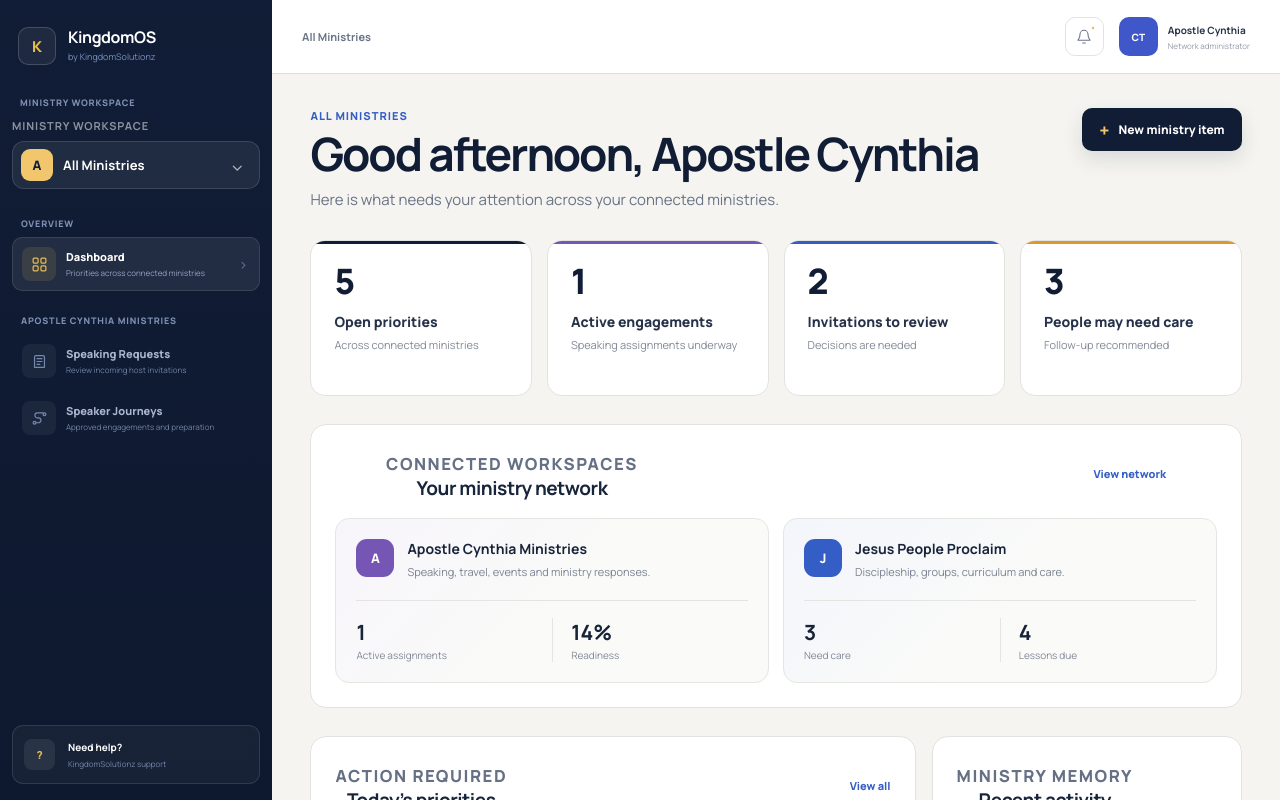
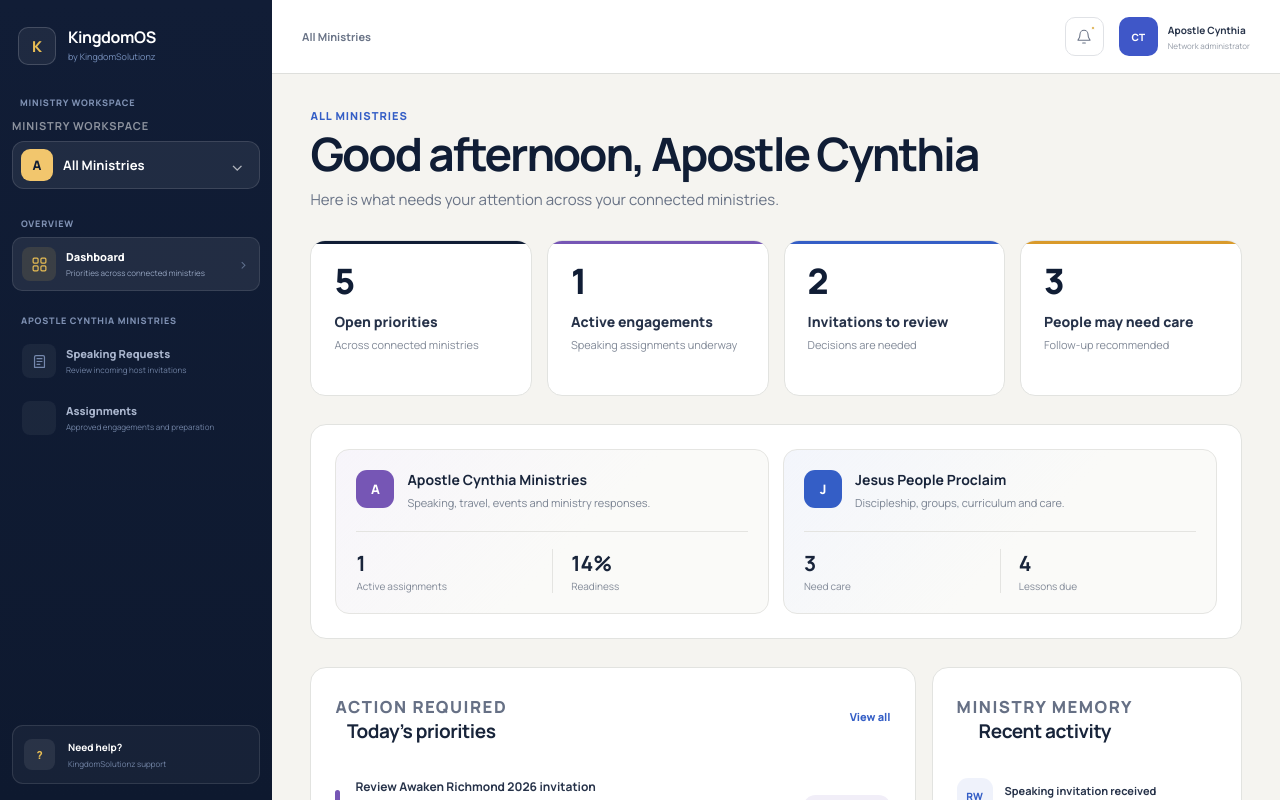
Before and after one commit to michael-ddavis/kingdomsolutionz, an Angular app in the folder KingdomSolutionz.Web/ClientApp/: page /app/dashboard in a window 1280 px wide. Shown: the top 800 px of the page. Built offline with nearby package versions, Linux system fonts and the light colour scheme.

Commit message:
adjust assignment links and routes

```diff
--- a/KingdomSolutionz.Web/ClientApp/src/app/platform/layout/platform-shell/platform-shell.component.ts
+++ b/KingdomSolutionz.Web/ClientApp/src/app/platform/layout/platform-shell/platform-shell.component.ts
@@ -14,7 +14,7 @@ export interface PlatformNavigationItem {
   label: string;
   description?: string;
   route: string;
-  icon: 'dashboard' | 'requests' | 'journeys';
+  icon: 'dashboard' | 'requests' | 'assignments';
   exact?: boolean;
 }
 
@@ -99,11 +99,11 @@ export class PlatformShellComponent {
             icon: 'requests'
           },
           {
-            label: 'Speaker Journeys',
+            label: 'Assignments',
             description:
               'Approved engagements and preparation',
-            route: '/app/speaker-journeys',
-            icon: 'journeys'
+            route: '/app/assignments',
+            icon: 'assignments'
           }
         ]
       }
@@ -137,11 +137,11 @@ export class PlatformShellComponent {
             icon: 'requests'
           },
           {
-            label: 'Speaker Journeys',
+            label: 'Assignments',
             description:
               'Travel, preparation and follow-up',
-            route: '/app/speaker-journeys',
-            icon: 'journeys'
+            route: '/app/assignments',
+            icon: 'assignments'
           }
         ]
       }
--- a/KingdomSolutionz.Web/ClientApp/src/app/platform/pages/assignments/assignment-list/assignment-list.component.html
+++ b/KingdomSolutionz.Web/ClientApp/src/app/platform/pages/assignments/assignment-list/assignment-list.component.html
@@ -147,7 +147,7 @@
     <section class="assignment-toolbar">
       <div
         class="filter-group"
-        aria-label="Filter speaker assignments">
+        aria-label="Filter assignments">
 
         <button
           type="button"
@@ -223,10 +223,10 @@
 
       <span class="result-count">
         {{
-          getFilteredJourneys(assignments).length
+          getFilteredAssignments(assignments).length
         }}
         {{
-          getFilteredJourneys(assignments).length === 1
+          getFilteredAssignments(assignments).length === 1
             ? 'assignment'
             : 'assignments'
         }}
@@ -236,18 +236,18 @@
     <section
       class="assignment-list"
       *ngIf="
-        getFilteredJourneys(assignments).length > 0;
-        else noJourneys
+        getFilteredAssignments(assignments).length > 0;
+        else noAssignments
       ">
 
       <a
         *ngFor="
           let assignment of
-            getFilteredJourneys(assignments);
-          trackBy: trackByJourneyId
+            getFilteredAssignments(assignments);
+          trackBy: trackByAssignmentId
         "
         [routerLink]="[
-          '/app/speaker-assignments',
+          '/app/assignments',
           assignment.id
         ]"
         class="assignment-card">
@@ -272,7 +272,7 @@
             </span>
 
             <span class="assignment-reference">
-              JRN-{{ assignment.id }}
+              ASN-{{ assignment.id }}
             </span>
           </div>
 
@@ -449,14 +449,14 @@
       </a>
     </section>
 
-    <ng-template #noJourneys>
+    <ng-template #noAssignments>
       <section class="empty-state">
         <div class="empty-mark">SJ</div>
 
         <h2>No assignments found</h2>
 
         <p>
-          There are no speaker assignments matching the
+          There are no assignments matching the
           selected filter.
         </p>
 
--- a/KingdomSolutionz.Web/ClientApp/src/app/platform/pages/assignments/assignment-list/assignment-list.component.ts
+++ b/KingdomSolutionz.Web/ClientApp/src/app/platform/pages/assignments/assignment-list/assignment-list.component.ts
@@ -52,7 +52,7 @@ export class AssignmentListComponent {
     this.selectedFilter = filter;
   }
 
-  getFilteredJourneys(
+  getFilteredAssignments(
     assignments: readonly Assignment[]
   ): readonly Assignment[] {
     if (this.selectedFilter === 'all') {
@@ -250,7 +250,7 @@ export class AssignmentListComponent {
     return `${daysUntilEvent} days until event`;
   }
 
-  trackByJourneyId(
+  trackByAssignmentId(
     index: number,
     journey: Assignment
   ): number {
--- a/KingdomSolutionz.Web/ClientApp/src/app/platform/pages/assignments/assignment-overview/assignment-overview.component.ts
+++ b/KingdomSolutionz.Web/ClientApp/src/app/platform/pages/assignments/assignment-overview/assignment-overview.component.ts
@@ -29,14 +29,14 @@ export class AssignmentOverviewComponent {
 
   readonly assignment$:
     Observable<Assignment | undefined> =
-      this.speakerAssignmentService.getAssignment(
+      this.assignmentService.getAssignment(
         this.assignmentId
       );
 
   constructor(
     private readonly route: ActivatedRoute,
 
-    private readonly speakerAssignmentService:
+    private readonly assignmentService:
       AssignmentService
   ) {}
 
--- a/KingdomSolutionz.Web/ClientApp/src/app/platform/pages/assignments/assignment-workspace/assignment-workspace.component.html
+++ b/KingdomSolutionz.Web/ClientApp/src/app/platform/pages/assignments/assignment-workspace/assignment-workspace.component.html
@@ -4,7 +4,7 @@
   ">
 
   <section class="assignment-workspace">
-    <a routerLink="/app/speaker-journeys" class="back-link">
+    <a routerLink="/app/assignments" class="back-link">
 
       <span aria-hidden="true">←</span>
       Back to assignments
@@ -101,10 +101,6 @@
         <strong>{{ tab.label }}</strong>
         <small>{{ tab.description }}</small>
       </a>
-
-      <div class="future-sections" aria-label="Upcoming assignment sections">
-        <span>Responses</span>
-      </div>
     </nav>
 
     <div class="assignment-content">
@@ -126,7 +122,7 @@
       available.
     </p>
 
-    <a routerLink="/app/speaker-journeys">
+    <a routerLink="/app/assignments">
       Return to assignments
     </a>
   </section>
--- a/KingdomSolutionz.Web/ClientApp/src/app/platform/pages/platform-dashboard/platform-dashboard.component.html
+++ b/KingdomSolutionz.Web/ClientApp/src/app/platform/pages/platform-dashboard/platform-dashboard.component.html
@@ -9,10 +9,10 @@
         </p>
       </div>
 
-      <button type="button" class="primary-action">
+      <!-- <button type="button" class="primary-action">
         <span>+</span>
         New ministry item
-      </button>
+      </button> -->
     </header>
 
     <section class="metric-grid" aria-label="Ministry summary">
@@ -30,7 +30,7 @@
     </section>
 
     <section class="workspace-overview" *ngIf="vm.workspaceOverviews?.length">
-
+<!--
       <div class="section-heading">
         <div>
           <p class="section-eyebrow">Connected workspaces</p>
@@ -40,7 +40,7 @@
         <button type="button" class="text-button">
           View network
         </button>
-      </div>
+      </div> -->
 
       <div class="workspace-card-grid">
         <article *ngFor="let workspace of vm.workspaceOverviews" [ngClass]="[
@@ -82,7 +82,7 @@
             <h2>Today’s priorities</h2>
           </div>
 
-          <button type="button" class="text-button">
+          <button type="button" class="text-button" routerLink="/app/assignments">
             View all
           </button>
         </div>
--- a/KingdomSolutionz.Web/ClientApp/src/app/platform/pages/platform-dashboard/platform-dashboard.component.ts
+++ b/KingdomSolutionz.Web/ClientApp/src/app/platform/pages/platform-dashboard/platform-dashboard.component.ts
@@ -581,12 +581,12 @@ export class PlatformDashboardComponent {
             `Resolve ${blockedTask.task.title}`,
           description:
             `${assignment.eventName} · ${blockedTask.stage.name}`,
-          workspace: 'Speaker Journeys',
+          workspace: 'Assignments',
           due: 'Blocked',
           status: 'Needs attention',
           tone: 'amber',
           route:
-            `/app/speaker-assignments/${assignment.id}`
+            `/app/assignments/${assignment.id}`
         });
 
         continue;
--- a/KingdomSolutionz.Web/ClientApp/src/app/platform/pages/speaking-requests/speaking-request-detail/speaking-request-detail.component.ts
+++ b/KingdomSolutionz.Web/ClientApp/src/app/platform/pages/speaking-requests/speaking-request-detail/speaking-request-detail.component.ts
@@ -65,7 +65,7 @@ export class SpeakingRequestDetailComponent {
     private readonly speakingRequestService:
       SpeakingRequestService,
 
-    private readonly speakerAssignmentService:
+    private readonly assignmentService:
       AssignmentService
   ) { }
 
@@ -83,7 +83,7 @@ export class SpeakingRequestDetailComponent {
     }
 
     const journey =
-      this.speakerAssignmentService.createOrGetAssignment(
+      this.assignmentService.createOrGetAssignment(
         {
           ...request,
           status: 'approved'
@@ -91,7 +91,7 @@ export class SpeakingRequestDetailComponent {
       );
 
     this.router.navigate([
-      '/app/speaker-journeys',
+      '/app/assignments',
       journey.id
     ]);
   }
@@ -155,12 +155,12 @@ export class SpeakingRequestDetailComponent {
     request: SpeakingRequest
   ): void {
     const journey =
-      this.speakerAssignmentService.createOrGetAssignment(
+      this.assignmentService.createOrGetAssignment(
         request
       );
 
     this.router.navigate([
-      '/app/speaker-journeys',
+      '/app/assignments',
       journey.id
     ]);
   }
```
